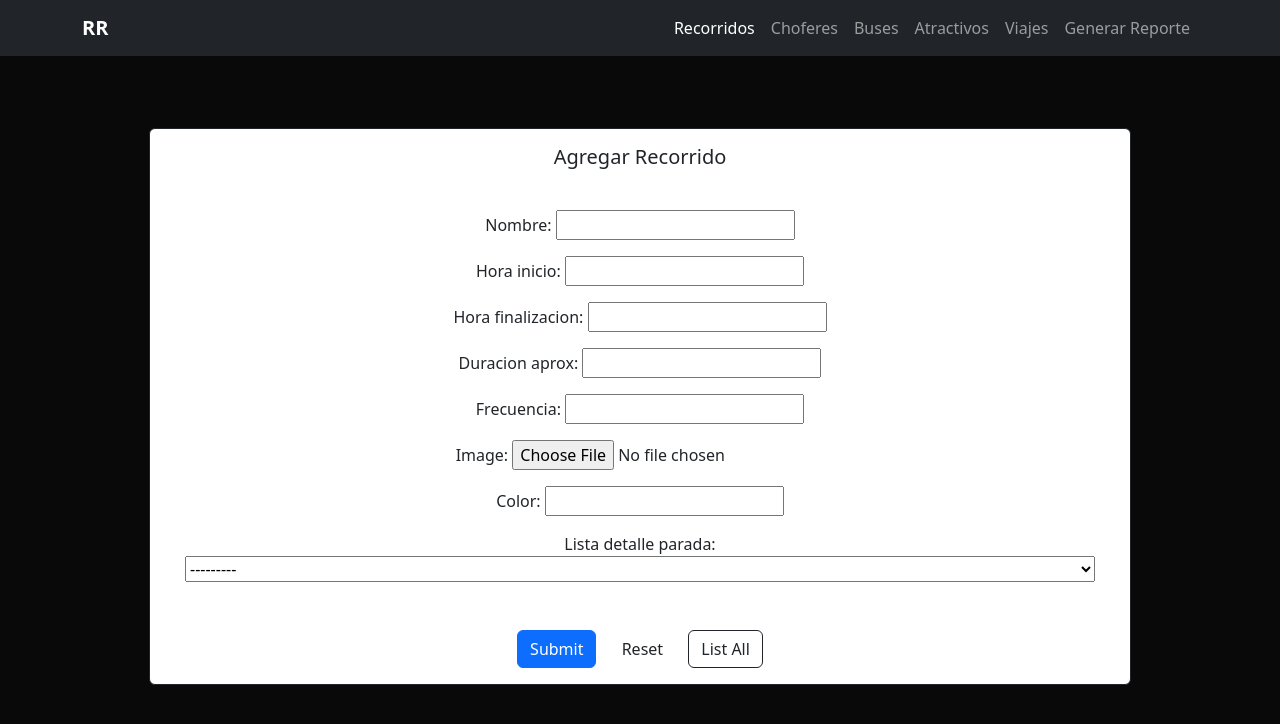
After one commit to Guillermo-maker/TP_INTEGRADOR, a Django app: page /loginrecorrido/ in a window 1280 px wide. The commit adds this page. Shown: the top 724 px of the page. Run offline with Django 4.2, Linux system fonts and the light colour scheme; data comes from the database, SQL or seed files in the repository; both versions use the stored data as it was after the commit.

Commit message:
Agregar recorrido

```diff
--- a/administracion/forms.py
+++ b/administracion/forms.py
@@ -1,5 +1,5 @@
 from django import forms
-from .models import Bus, Chofer,Atractivo,Viaje
+from .models import Bus, Chofer,Atractivo,Viaje,Recorrido
 
 class BusForm(forms.ModelForm):
     class Meta:
@@ -20,3 +20,8 @@ class ViajeForm(forms.ModelForm):
     class Meta:
         model = Viaje
         fields = '__all__'
+
+class RecorridoForm(forms.ModelForm):
+    class Meta:
+        model = Recorrido
+        fields = '__all__'
--- /dev/null
+++ b/administracion/templates/data_form_recorridos.html
@@ -0,0 +1,19 @@
+{% extends 'layout.html' %}
+
+
+
+{% block content %}
+<div class="container card p-3 mt-5 border-dark " style="width: 90%;">
+    <h5 class="text-center text-dark">Agregar Recorrido</h5>
+    <hr>
+    <form class="text-center text-dark"  method="POST" autocomplete="off">
+        {% csrf_token %}
+        {{form.as_p}}
+        <div class="mt-5">
+            <button type="submit" class="btn btn-primary">Submit</button>
+            <button type="reset" class="btn btn-secundary ms-2">Reset</button>
+            <a href="{% url 'home' %}" class="btn btn-outline-dark ms-2">List All</a>
+        </div>
+    </form>
+</div>
+{% endblock %}
--- a/administracion/templates/home.html
+++ b/administracion/templates/home.html
@@ -15,6 +15,7 @@
             el navbar de tal manera que podrán observar una tabla donde muestra los datos correspondientes a los apartados registrados.
             Disfruten de este proyecto!!
         </p>
+        <a href="{% url 'data_create_recorridos'%}" class="btn btn-outline-primary mb-3">Agregar Recorrido</a>
     </div>
 </header>
 <div class="row my-4 text-center">
--- a/administracion/views.py
+++ b/administracion/views.py
@@ -1,6 +1,6 @@
 from django.shortcuts import render,redirect, get_object_or_404
 from .models import Recorrido,Bus,Chofer,Atractivo, Viaje
-from .forms import BusForm,ChoferForm,AtractivoForm, ViajeForm
+from .forms import BusForm,ChoferForm,AtractivoForm, ViajeForm, RecorridoForm
 
 
 def home(request):
@@ -95,3 +95,15 @@ def eliminarViaje(request, nombre):
     viaje = Viaje.objects.get(numero=nombre)
     viaje.delete()
     return redirect ('/viaje/listaviaje/')
+
+
+
+def data_form_recorridos(request):
+    if request.method == "POST":
+        form = RecorridoForm (request.POST)
+        if form.is_valid():
+            form.save()
+        return redirect ('/')
+    else:
+        form = RecorridoForm ()
+        return render (request, "data_form_recorridos.html",{'form':form})
--- a/conf/urls.py
+++ b/conf/urls.py
@@ -17,6 +17,7 @@ urlpatterns = [
     path("viaje/<int:post_id>", views.viajes_detail, name="viajes_detail"),
     path('viaje/loginviaje/',views.data_form_viajes,name="data_create_viajes"),
     path('viaje/listaviaje/eliminarViaje/<nombre>',views.eliminarViaje,name="data_delete_viaje"),
+    path('loginrecorrido/',views.data_form_recorridos,name="data_create_recorridos"),
 ]
 
 
```
Also changed, not shown: administracion/models.py (line endings or trailing spaces), db.sqlite3.
